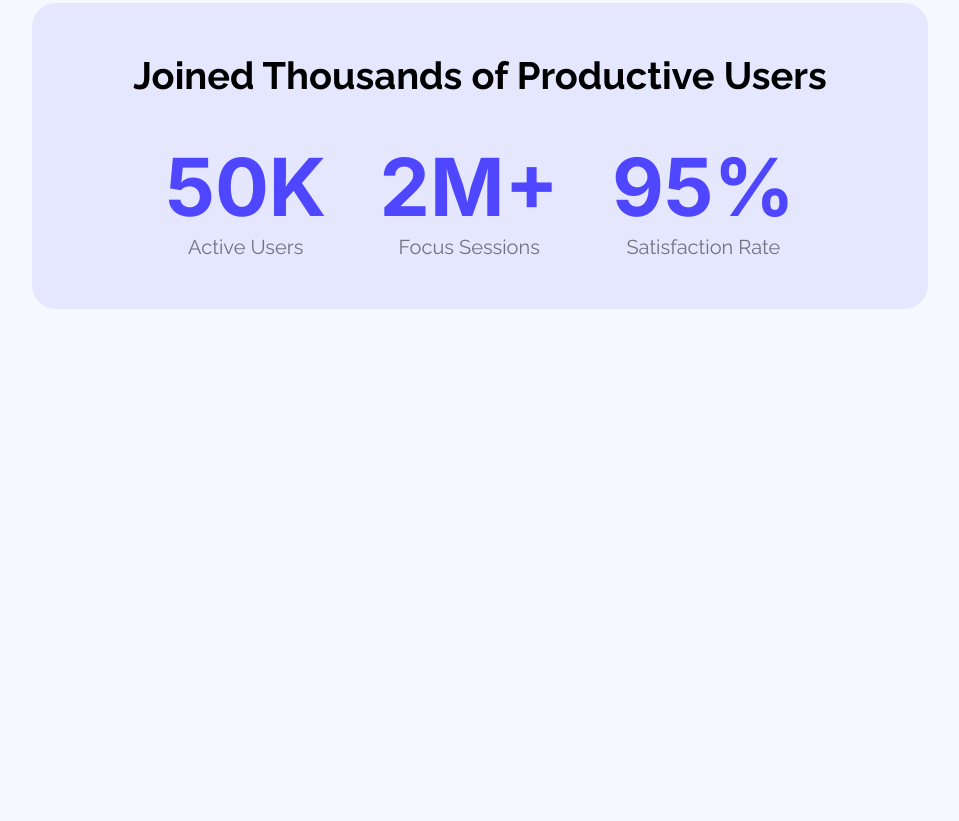
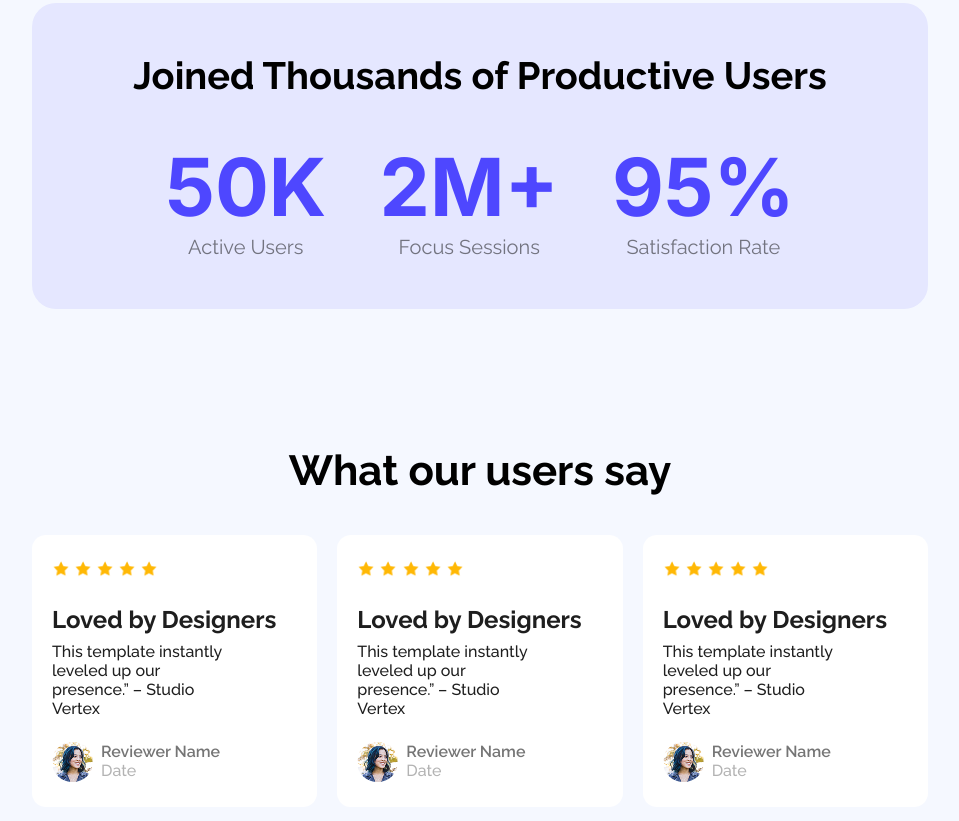
Before and after one commit to TamimKhan-dev/Assignment-1, a plain HTML site: page index.html in a window 1280 px wide. Shown: the part 1197-2018 px from the top of the page, without its empty margins (160-1119 px from the left). Before the commit the page ends 1643 px from the top, so only its background shows below. Drawn offline with Linux system fonts and the light colour scheme.

Commit message:
Add User's feedback section

```diff
--- a/index.html
+++ b/index.html
@@ -35,7 +35,7 @@
 
             <div class="action-content">
                 <h3 class="action-title">See It in Action</h3>
-                <h4 class="action-sub-title">Explore the live preview and imagine your brand in this bold new look.</h4>
+                <p class="action-sub-title">Explore the live preview and imagine your brand in this bold new look.</p>
                 <button class="action-btn btn-primary">Launch Live Preview</button>
             </div>
 
@@ -62,7 +62,91 @@
 
          </section>
 
+         <!-- what user say's section starts -->
+          <section class="reviews">
 
+            <h3 class="reviews-title">What our users say</h3>
+
+            <div class="feedbacks">
+
+                <!-- feedback-1 -->
+                <div class="feedback">
+                    <div class="stars">
+                        <img src="Assets/icon-star.png" alt="star">
+                        <img src="Assets/icon-star.png" alt="star">
+                        <img src="Assets/icon-star.png" alt="star">
+                        <img src="Assets/icon-star.png" alt="star">
+                        <img src="Assets/icon-star.png" alt="star">
+                    </div>
+
+                    <div class="feedback-data">
+                        <h3 class="feedback-title">Loved by Designers</h3>
+                        <p class="feedback-sub-title">This template instantly leveled up our presence.” – Studio Vertex</p>
+                    </div>
+
+
+                    <div class="reviewer">
+                        <img src="Assets/avatar.png" alt="avatar">
+                        <div class="reviewer-info">
+                            <h4 class="reviewer-name">Reviewer Name</h4>
+                            <p class="reviewer-date">Date</p>
+                        </div>
+                    </div>
+                </div>
+
+                <!-- feedback-2 -->
+                <div class="feedback">
+                    <div class="stars">
+                        <img src="Assets/icon-star.png" alt="star">
+                        <img src="Assets/icon-star.png" alt="star">
+                        <img src="Assets/icon-star.png" alt="star">
+                        <img src="Assets/icon-star.png" alt="star">
+                        <img src="Assets/icon-star.png" alt="star">
+                    </div>
+
+                    <div class="feedback-data">
+                        <h3 class="feedback-title">Loved by Designers</h3>
+                        <p class="feedback-sub-title">This template instantly leveled up our presence.” – Studio Vertex</p>
+                    </div>
+
+
+                    <div class="reviewer">
+                        <img src="Assets/avatar.png" alt="avatar">
+                        <div class="reviewer-info">
+                            <h4 class="reviewer-name">Reviewer Name</h4>
+                            <p class="reviewer-date">Date</p>
+                        </div>
+                    </div>
+                </div>
+
+                <!-- feedback-3 -->
+                <div class="feedback">
+                    <div class="stars">
+                        <img src="Assets/icon-star.png" alt="star">
+                        <img src="Assets/icon-star.png" alt="star">
+                        <img src="Assets/icon-star.png" alt="star">
+                        <img src="Assets/icon-star.png" alt="star">
+                        <img src="Assets/icon-star.png" alt="star">
+                    </div>
+
+                    <div class="feedback-data">
+                        <h3 class="feedback-title">Loved by Designers</h3>
+                        <p class="feedback-sub-title">This template instantly leveled up our presence.” – Studio Vertex</p>
+                    </div>
+
+
+                    <div class="reviewer">
+                        <img src="Assets/avatar.png" alt="avatar">
+                        <div class="reviewer-info">
+                            <h4 class="reviewer-name">Reviewer Name</h4>
+                            <p class="reviewer-date">Date</p>
+                        </div>
+                    </div>
+                </div>
+
+            </div>
+
+          </section>
     </main>
     <footer></footer>
 
--- a/styles/styles.css
+++ b/styles/styles.css
@@ -148,3 +148,66 @@ nav{
     font-weight: 400;
     color: #72737F;
 }
+
+/* review section styles */
+.reviews{
+    width: 70%;
+    margin: 0 auto 137px;
+}
+.reviews-title{
+    text-align: center;
+    font-size: 42px;
+    font-weight: bold;
+    margin-bottom: 40px;
+}
+
+.feedbacks{
+    display: flex;
+    justify-content: space-evenly;
+    gap: 0 20px;
+}
+
+.feedback{
+    background-color: #fff;
+    border-radius: 14px;
+    padding: 25px 20px;
+}
+
+.stars img[alt="star"]{
+    transform: scale(0.9);
+    margin-bottom: 24px;
+}
+
+.feedback-title{
+    font-size: 24px;
+    margin-bottom: 8px;
+    color: #1E1E1E;
+}
+.feedback-sub-title{
+    font-size: 16px;
+    font-weight: 500;
+    color: #1E1E1E;
+    width: 75%;
+    margin-bottom: 24px;
+}
+
+.reviewer{
+    display: flex;
+    gap: 0 8px;
+}
+
+.reviewer img[alt="avatar"]{
+    border-radius: 50%;
+}
+
+.reviewer-name{
+    font-size: 16px;
+    font-weight: 600;
+    color: #757575;
+}
+
+.reviewer-date{
+    font-size: 16px;
+    font-weight: 500;
+    color: #B3B3B3;
+}
```
